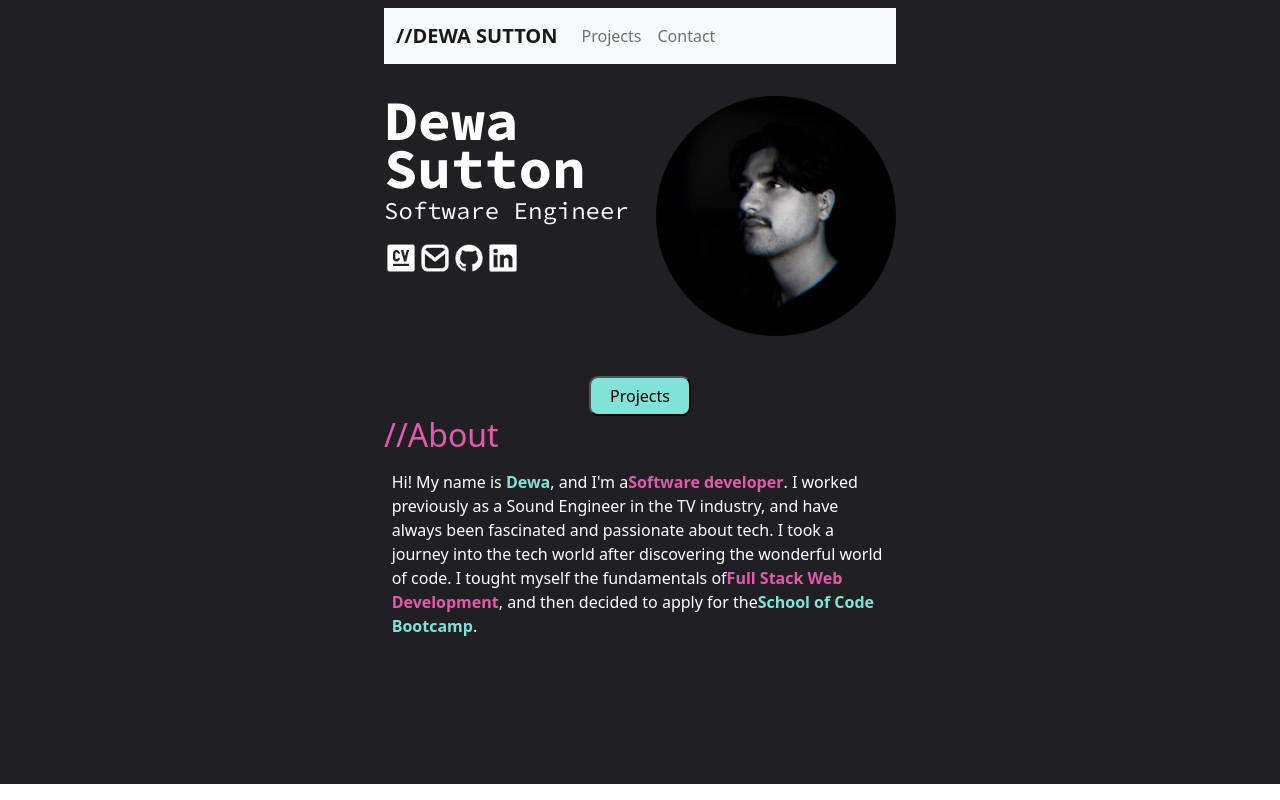
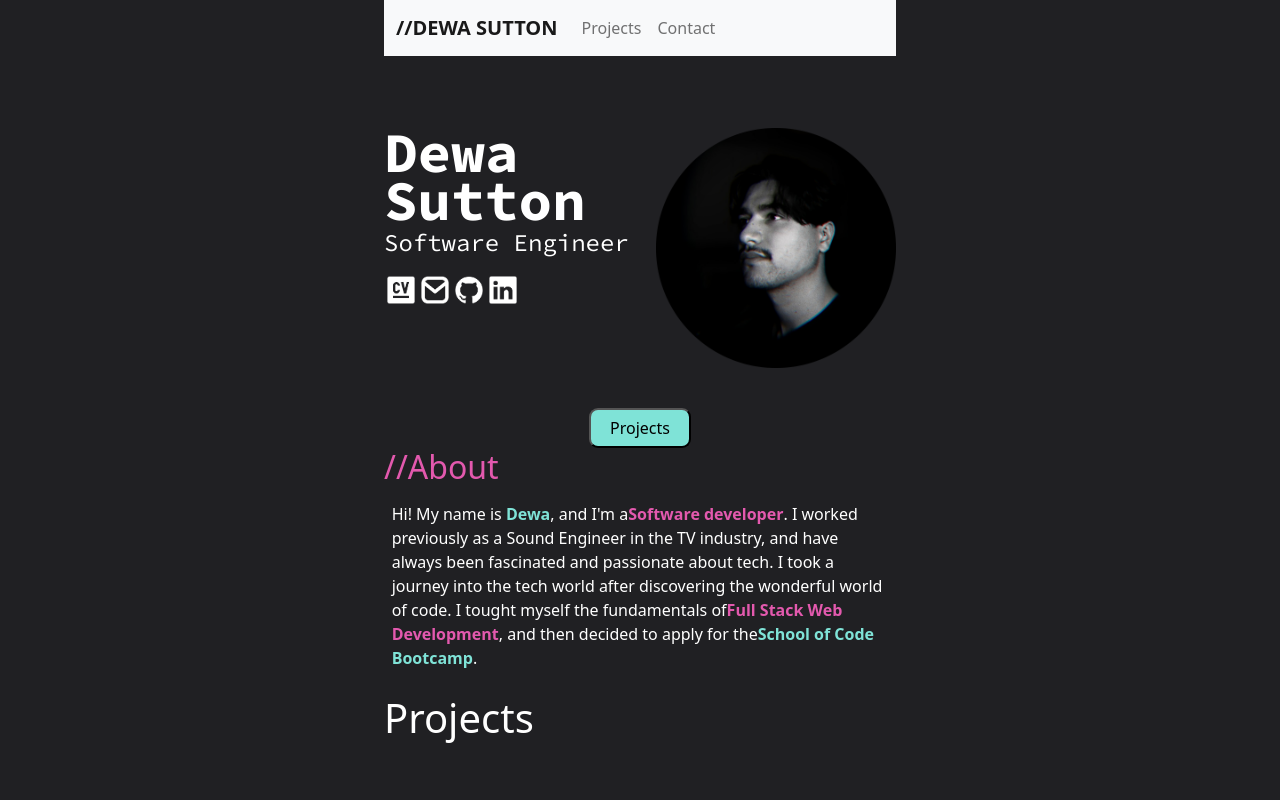
Before and after one commit to Dan-Sutton/portfolio-site, a React (Create React App) app: page / in a window 1280 px wide. Built offline with nearby package versions, Linux system fonts and the light colour scheme.

Commit message:
all on one page

```diff
--- a/src/App.css
+++ b/src/App.css
@@ -12,3 +12,14 @@
   background-color: var(--dark-color);
   color: white;
 }
+
+.app-body {
+  margin-left: 30vw;
+  margin-right: 30vw;
+  margin-top: 4vh;
+}
+
+.navbar {
+  margin-top: -4vh;
+  margin-bottom: 2vh;
+}
--- a/src/App.js
+++ b/src/App.js
@@ -2,44 +2,19 @@ import { useState, useEffect } from "react";
 import "./App.css";
 import Home from "./components/Home";
 import Projects from "./components/Projects";
-import { BrowserRouter, Routes, Route } from "react-router-dom";
+import NavbarNew from "./components/NavBarNew";
 
 function App() {
-  const [mode, setMode] = useState("darkMode");
-
-  function handleMode() {
-    if (mode === "darkMode") {
-      setMode("lightMode");
-    } else {
-      setMode("darkMode");
-    }
-  }
-
-  useEffect(() => {
-    console.log(mode);
-  }, [mode]);
+  const [showHome, setShowHome] = useState(true);
 
   return (
-    <BrowserRouter>
-      <Routes>
-        <Route
-          path="/"
-          element={
-            <div className="app">
-              <Home />
-            </div>
-          }
-        ></Route>
-        <Route
-          path="/projects"
-          element={
-            <div className="projectspage">
-              <Projects />
-            </div>
-          }
-        />
-      </Routes>
-    </BrowserRouter>
+    <div className="app">
+      <div className="app-body">
+        <NavbarNew setShowHome={setShowHome} className="navbar" />
+        {showHome ? <Home setShowHome={setShowHome} /> : null}
+        <Projects />
+      </div>
+    </div>
   );
 }
 
--- a/src/components/Home/home.module.css
+++ b/src/components/Home/home.module.css
@@ -1,6 +1,4 @@
 .home {
-  margin-left: 30vw;
-  margin-right: 30vw;
   display: grid;
   align-items: center;
   padding-top: 7vh;
--- a/src/components/Home/index.js
+++ b/src/components/Home/index.js
@@ -2,12 +2,10 @@ import React from "react";
 import Icons from "../Icons";
 import profile from "../../images/profile.png";
 import homestyle from "./home.module.css";
-import NavbarNew from "../NavBarNew";
 
-function Home() {
+function Home({ setShowHome }) {
   return (
     <div className={homestyle.home}>
-      <NavbarNew id={homestyle.navbar} />
       <div className={homestyle.profile}>
         {" "}
         <div className={homestyle.profileText}>
@@ -21,7 +19,7 @@ function Home() {
       <button
         className={homestyle.projectbtn}
         onClick={() => {
-          window.location = "http://localhost:3000/projects";
+          setShowHome(false);
         }}
       >
         Projects
--- a/src/components/NavBarNew/index.js
+++ b/src/components/NavBarNew/index.js
@@ -1,17 +1,28 @@
 import React from "react";
 import { Navbar, Nav, Container } from "react-bootstrap";
 
-export default function NavbarNew() {
+export default function NavbarNew({ setShowHome }) {
   return (
     <Navbar bg="light" expand="lg">
       <Container>
-        <Navbar.Brand href="">
+        <Navbar.Brand
+          style={{ cursor: "pointer" }}
+          onClick={() => {
+            setShowHome(true);
+          }}
+        >
           <b>//DEWA SUTTON</b>
         </Navbar.Brand>
         <Navbar.Toggle aria-controls="basic-navbar-nav" />
         <Navbar.Collapse id="basic-navbar-nav">
           <Nav className="me-auto">
-            <Nav.Link href="projects">Projects</Nav.Link>
+            <Nav.Link
+              onClick={() => {
+                setShowHome(false);
+              }}
+            >
+              Projects
+            </Nav.Link>
             <Nav.Link href="contact">Contact</Nav.Link>
           </Nav>
         </Navbar.Collapse>
--- a/src/index.css
+++ b/src/index.css
@@ -11,8 +11,3 @@ code {
   font-family: source-code-pro, Menlo, Monaco, Consolas, "Courier New",
     monospace;
 }
-
-.navbar {
-  margin-top: -4vh;
-  margin-bottom: 4vh;
-}
```
